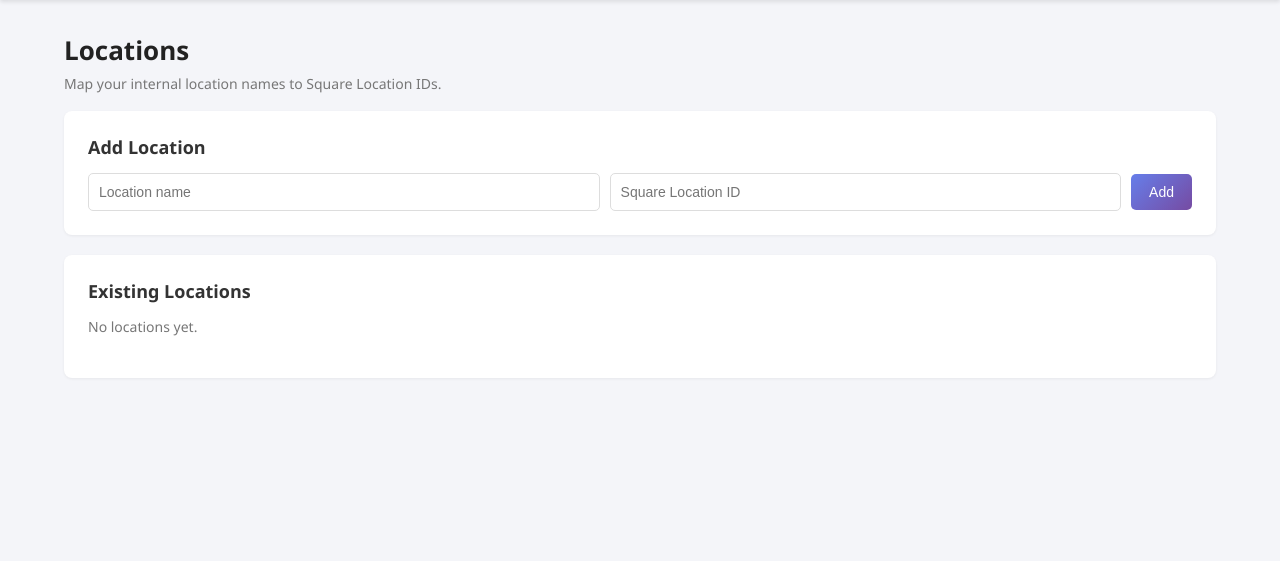
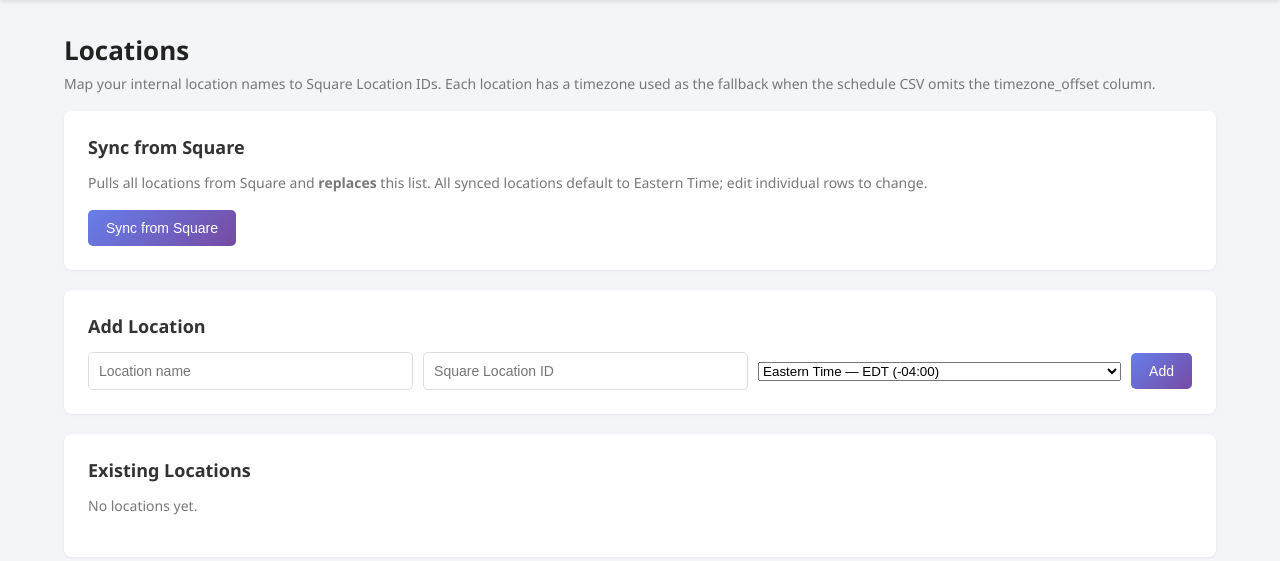
Before and after one commit to Aleut-Geoff-Vaughan/SquareUp-Schedule-Upload, a Flask app: page /settings/locations in a window 1280 px wide. Shown: the part 87-648 px from the top of the page. Run offline with Flask 3, Linux system fonts and the light colour scheme; the visitor is signed in with stand-in values (Sample User, id 1); data that the repository does not hold is empty; parts of the project's set-up code (start-up, migrations or seed data) failed here and were passed over.

Commit message:
Sync locations from Square and add per-location timezone
Adds a "Sync from Square" button on the Locations admin page that pulls
all locations from /v2/locations and atomically replaces the local
locations table. Mirrors the Jobs sync pattern.

Each location now has a timezone field (offset format like -04:00),
defaulting to Eastern Time. The Add form has a timezone dropdown, and
each row in the existing list has an inline dropdown for editing.

The schedule upload's timezone_offset column is now optional. When a
row's timezone_offset is missing or blank, the upload falls back to the
matched location's timezone. If both are missing, the existing
-04:00 default applies.

- database.py: locations table gets a timezone column with safe migration
  via PRAGMA table_info + ALTER TABLE ADD COLUMN
- database.py: replace_locations() atomic delete + insert
- square_api.py: list_locations() calls GET /v2/locations
- app.py: TIMEZONE_CHOICES list, /settings/locations/sync route,
  add_location / update_location accept timezone, upload uses location
  timezone as fallback
- static/js/settings.js: Add form now picks up an optional timezone
  field if present (no-op for jobs / team members pages)
- templates/settings_locations.html: Sync button, timezone dropdown
  in add form, inline timezone editor per row

https://claude.ai/code/session_01UGzSsSqUp6RHgCZPhs6Pq8

```diff
--- a/app.py
+++ b/app.py
@@ -126,6 +126,18 @@ def dashboard():
 
 # ==================== SETTINGS / CONFIGURATION ====================
 
+TIMEZONE_CHOICES = [
+    {'value': '-04:00', 'label': 'Eastern Time — EDT (-04:00)'},
+    {'value': '-05:00', 'label': 'Eastern Time — EST (-05:00) / Central — CDT'},
+    {'value': '-06:00', 'label': 'Central Time — CST (-06:00) / Mountain — MDT'},
+    {'value': '-07:00', 'label': 'Mountain Time — MST (-07:00) / Pacific — PDT / Arizona'},
+    {'value': '-08:00', 'label': 'Pacific Time — PST (-08:00) / Alaska — AKDT'},
+    {'value': '-09:00', 'label': 'Alaska — AKST (-09:00)'},
+    {'value': '-10:00', 'label': 'Hawaii (-10:00)'},
+    {'value': '+00:00', 'label': 'UTC (+00:00)'},
+]
+
+
 @app.route('/settings/locations', methods=['GET', 'POST'])
 @login_required
 def locations():
@@ -138,17 +150,65 @@ def locations():
         action = data.get('action')
 
         if action == 'add':
-            db.add_location(data['name'], data['square_location_id'])
+            db.add_location(
+                data['name'],
+                data['square_location_id'],
+                timezone=data.get('timezone') or '-04:00',
+            )
             return jsonify({'success': True, 'message': 'Location added'})
         elif action == 'update':
-            db.update_location(data['id'], data['name'], data['square_location_id'])
+            db.update_location(
+                data['id'],
+                data['name'],
+                data['square_location_id'],
+                timezone=data.get('timezone'),
+            )
             return jsonify({'success': True, 'message': 'Location updated'})
         elif action == 'delete':
             db.delete_location(data['id'])
             return jsonify({'success': True, 'message': 'Location deleted'})
 
     locations_list = db.get_locations()
-    return render_template('settings_locations.html', locations=locations_list)
+    return render_template(
+        'settings_locations.html',
+        locations=locations_list,
+        timezone_choices=TIMEZONE_CHOICES,
+    )
+
+
+@app.route('/settings/locations/sync', methods=['POST'])
+@login_required
+def locations_sync():
+    """Pull all locations from Square and replace the local locations table.
+
+    All imported locations default to Eastern Time (-04:00); admins can edit
+    each location's timezone afterward.
+    """
+    if not session.get('is_admin'):
+        return jsonify({'error': 'Unauthorized'}), 403
+
+    result = square.list_locations()
+    if not result.get('success'):
+        return jsonify({'error': f'Could not fetch locations from Square: {result.get("error")}'}), 502
+
+    rows = []
+    for loc in result['locations']:
+        name = (loc.get('name') or '').strip()
+        lid = loc.get('id')
+        if not name or not lid:
+            continue
+        rows.append((name, lid, '-04:00'))
+
+    if not rows:
+        return jsonify({'error': 'Square returned no locations. Existing list was not modified.'}), 400
+
+    db.replace_locations(rows)
+
+    return jsonify({
+        'success': True,
+        'imported': len(rows),
+        'message': f'Replaced local locations with {len(rows)} entries from Square. All defaulted to Eastern Time; edit individually if needed.',
+    })
 
 @app.route('/settings/jobs', methods=['GET', 'POST'])
 @login_required
@@ -348,7 +408,7 @@ def upload():
             if not csv_data:
                 return jsonify({'error': 'CSV is empty or has no data rows'}), 400
 
-            required_columns = ['employee_name', 'job_title', 'location_name', 'shift_date', 'start_time', 'end_time', 'timezone_offset']
+            required_columns = ['employee_name', 'job_title', 'location_name', 'shift_date', 'start_time', 'end_time']
             header = reader.fieldnames or []
             missing = [c for c in required_columns if c not in header]
             if missing:
@@ -472,6 +532,8 @@ def process_schedules():
             if not location or not job:
                 raise ValueError(f"Invalid location or job")
 
+            tz = (row.get('timezone_offset') or '').strip() or location.get('timezone') or '-04:00'
+
             # Build shift data
             shift_data = {
                 'location_id': location['square_location_id'],
@@ -481,7 +543,7 @@ def process_schedules():
                 'date': row['shift_date'],
                 'start_time': row['start_time'],
                 'end_time': row['end_time'],
-                'timezone': row['timezone_offset']
+                'timezone': tz
             }
 
             # Call Square API to create and publish
--- a/square_api.py
+++ b/square_api.py
@@ -226,6 +226,33 @@ class SquareAPI:
             'shift_id': shift_id
         }
 
+    def list_locations(self):
+        """
+        List all locations from Square via GET /v2/locations.
+
+        Returns:
+            {'success': bool, 'locations': list, 'error': str (if failed)}
+        """
+        try:
+            self._update_token()
+            if not self.access_token or self.access_token.startswith('YOUR_'):
+                return {'success': False, 'error': 'Square API token not configured.'}
+
+            url = self.base_url.replace('/v2/labor', '/v2/locations')
+            response = requests.get(url, headers=self.headers, timeout=15)
+            if response.status_code != 200:
+                error_msg = response.json().get('errors', [{}])[0].get('detail', response.text)
+                return {'success': False, 'error': f'Square API Error: {error_msg}'}
+
+            return {'success': True, 'locations': response.json().get('locations', [])}
+
+        except requests.exceptions.Timeout:
+            return {'success': False, 'error': 'API request timed out'}
+        except requests.exceptions.ConnectionError:
+            return {'success': False, 'error': 'Connection error'}
+        except Exception as e:
+            return {'success': False, 'error': str(e)}
+
     def list_jobs(self):
         """
         List all jobs from Square Team API, paginating through all results.
--- a/static/js/settings.js
+++ b/static/js/settings.js
@@ -12,6 +12,9 @@
 
         const body = { action: 'add', name };
         body[config.idField] = squareId;
+
+        const tzEl = document.getElementById('timezone');
+        if (tzEl) body.timezone = tzEl.value;
 
         const res = await fetch(config.endpoint, {
             method: 'POST',
--- a/templates/settings_locations.html
+++ b/templates/settings_locations.html
@@ -3,13 +3,25 @@
 
 {% block content %}
 <h1>Locations</h1>
-<p class="subtle">Map your internal location names to Square Location IDs.</p>
+<p class="subtle">Map your internal location names to Square Location IDs. Each location has a timezone used as the fallback when the schedule CSV omits the timezone_offset column.</p>
+
+<section class="card">
+    <h2>Sync from Square</h2>
+    <p class="subtle">Pulls all locations from Square and <strong>replaces</strong> this list. All synced locations default to Eastern Time; edit individual rows to change.</p>
+    <button id="sync-btn" type="button" class="btn primary">Sync from Square</button>
+    <div id="sync-status" class="status hidden"></div>
+</section>
 
 <section class="card">
     <h2>Add Location</h2>
     <form id="add-form" class="form-row">
         <input type="text" id="name" placeholder="Location name" required>
         <input type="text" id="square_id" placeholder="Square Location ID" required>
+        <select id="timezone">
+            {% for tz in timezone_choices %}
+            <option value="{{ tz.value }}" {% if tz.value == '-04:00' %}selected{% endif %}>{{ tz.label }}</option>
+            {% endfor %}
+        </select>
         <button type="submit" class="btn primary">Add</button>
     </form>
 </section>
@@ -20,7 +32,7 @@
     <div class="table-wrap">
         <table>
             <thead>
-                <tr><th>ID</th><th>Name</th><th>Square Location ID</th><th>Created</th><th>Actions</th></tr>
+                <tr><th>ID</th><th>Name</th><th>Square Location ID</th><th>Timezone</th><th>Created</th><th>Actions</th></tr>
             </thead>
             <tbody>
                 {% for l in locations %}
@@ -28,6 +40,13 @@
                     <td>{{ l.id }}</td>
                     <td>{{ l.name }}</td>
                     <td><code>{{ l.square_location_id }}</code></td>
+                    <td>
+                        <select class="tz-select" data-id="{{ l.id }}" data-name="{{ l.name }}" data-sqid="{{ l.square_location_id }}">
+                            {% for tz in timezone_choices %}
+                            <option value="{{ tz.value }}" {% if tz.value == l.timezone %}selected{% endif %}>{{ tz.label }}</option>
+                            {% endfor %}
+                        </select>
+                    </td>
                     <td>{{ l.created_at }}</td>
                     <td><button class="btn danger delete-btn" data-id="{{ l.id }}">Delete</button></td>
                 </tr>
@@ -49,4 +68,53 @@
     };
 </script>
 <script src="{{ url_for('static', filename='js/settings.js') }}"></script>
+<script>
+// Sync from Square
+document.getElementById('sync-btn').addEventListener('click', async () => {
+    const btn = document.getElementById('sync-btn');
+    const statusEl = document.getElementById('sync-status');
+    if (!confirm('This will REPLACE all existing locations with whatever Square returns. Continue?')) return;
+
+    btn.disabled = true;
+    statusEl.textContent = 'Fetching locations from Square...';
+    statusEl.className = 'status';
+
+    try {
+        const res = await fetch('{{ url_for("locations_sync") }}', { method: 'POST' });
+        const data = await res.json();
+        if (!res.ok) {
+            statusEl.textContent = data.error || 'Sync failed';
+            statusEl.className = 'status error';
+            btn.disabled = false;
+            return;
+        }
+        statusEl.textContent = data.message + ' Reloading...';
+        statusEl.className = 'status success';
+        setTimeout(() => { window.location.reload(); }, 1200);
+    } catch (err) {
+        statusEl.textContent = 'Sync failed: ' + err.message;
+        statusEl.className = 'status error';
+        btn.disabled = false;
+    }
+});
+
+// Inline edit: timezone dropdown change posts an update.
+document.querySelectorAll('.tz-select').forEach((sel) => {
+    sel.addEventListener('change', async () => {
+        const id = parseInt(sel.getAttribute('data-id'), 10);
+        const name = sel.getAttribute('data-name');
+        const sqid = sel.getAttribute('data-sqid');
+        const tz = sel.value;
+        const res = await fetch('{{ url_for("locations") }}', {
+            method: 'POST',
+            headers: { 'Content-Type': 'application/json' },
+            body: JSON.stringify({ action: 'update', id, name, square_location_id: sqid, timezone: tz })
+        });
+        const data = await res.json();
+        if (!data.success) {
+            alert(data.error || 'Failed to update timezone');
+        }
+    });
+});
+</script>
 {% endblock %}
--- a/templates/upload.html
+++ b/templates/upload.html
@@ -13,7 +13,7 @@
 
 <section class="card">
     <h2>Step 1: Select a CSV file</h2>
-    <p class="subtle">Required columns: employee_name, job_title, location_name, shift_date, start_time, end_time, timezone_offset</p>
+    <p class="subtle">Required columns: employee_name, job_title, location_name, shift_date, start_time, end_time. Optional: timezone_offset (falls back to the location's configured timezone if missing or blank).</p>
     <p class="subtle">Need a starting point? <a href="{{ url_for('upload_template') }}">Download CSV template</a> (includes headers and sample rows).</p>
 
     <form id="upload-form" enctype="multipart/form-data">
```
Also changed, not shown: database.py (+33 -8 lines).
